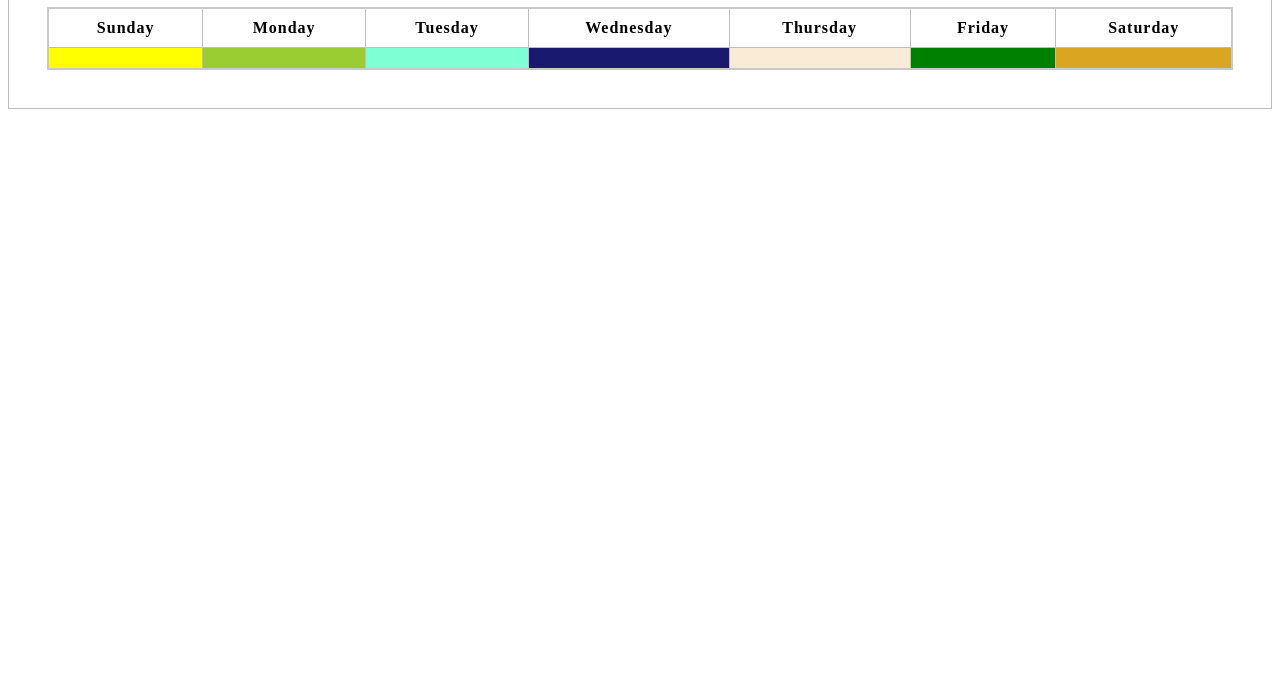
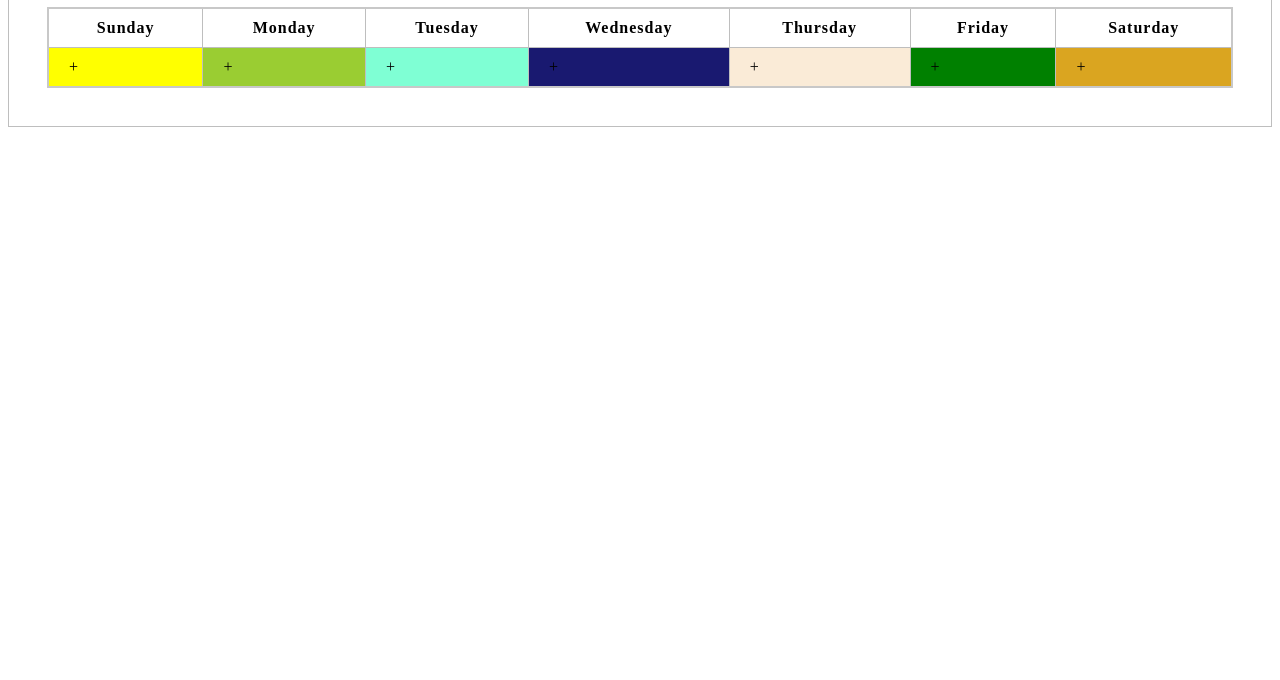
Before and after one commit to kennankole/timetable, a website built with webpack: page src/index.html in a window 1280 px wide. Shown: the part 120-800 px from the top of the page. Built offline with nearby package versions, Linux system fonts and the light colour scheme.

Commit message:
Refactored how to add elements on the timetable by adding a span with a "+"

```diff
--- a/src/index.html
+++ b/src/index.html
@@ -21,13 +21,27 @@
         <th>Saturday</th>
       </tr>
       <tr>
-        <td class="sunday"></td>
-        <td class="monday"></td>
-        <td class="tuesday"></td>
-        <td class="wednesday"></td>
-        <td class="thursday"></td>
-        <td class="friday"></td>
-        <td class="saturday"></td>
+        <td class="sunday">
+          <span class="plus">+</span>
+        </td>
+        <td class="monday">
+          <span class="plus">+</span>
+        </td>
+        <td class="tuesday">
+          <span class="plus">+</span>
+        </td>
+        <td class="wednesday">
+          <span class="plus">+</span>
+        </td>
+        <td class="thursday">
+          <span class="plus">+</span>
+        </td>
+        <td class="friday">
+          <span class="plus">+</span>
+        </td>
+        <td class="saturday">
+          <span class="plus">+</span>
+        </td>
       </tr>
     </table>
   </div>
--- a/src/index.js
+++ b/src/index.js
@@ -80,8 +80,12 @@ tableCells.forEach((cells) => {
       displayStoredData(tdElement, storedData[key]);
     }
   });
-  cells.addEventListener('click', () => {
+});
+
+const addElements = document.querySelectorAll('.plus');
+addElements.forEach((elem) => {
+  elem.addEventListener('click', () => {
     dialog.showModal();
-    openCheck(dialog, cells.className);
+    openCheck(dialog, elem.parentElement.className);
   });
 });
--- a/src/style.css
+++ b/src/style.css
@@ -3,6 +3,10 @@ table {
   border: 2px solid rgb(200, 200, 200);
   letter-spacing: 1px;
   font-size: 1rem;
+}
+
+.plus {
+  cursor: pointer;
 }
 
 td,
```
